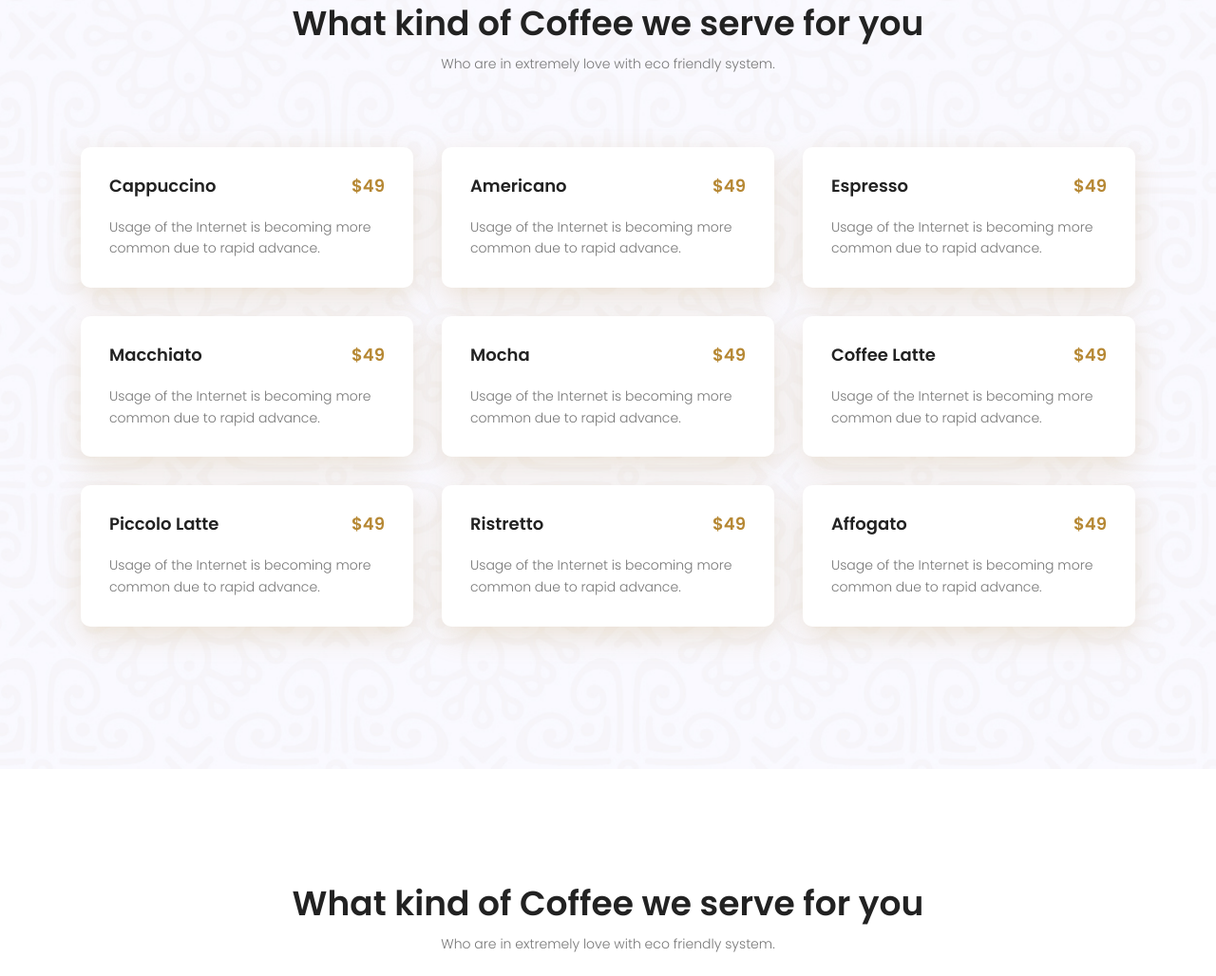
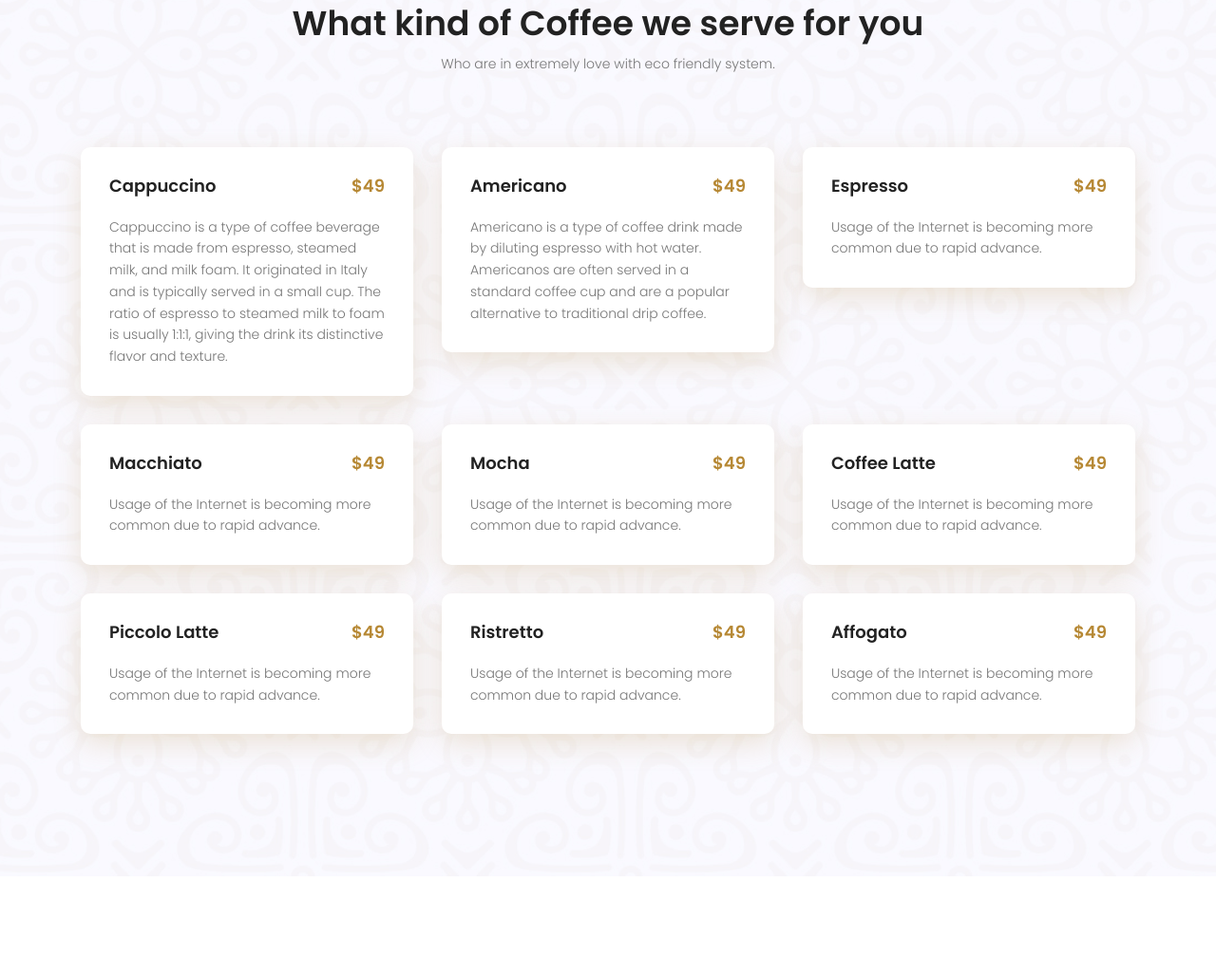
Before and after one commit to swtlbyz/coffee-shop-web, a plain HTML site: page index.html in a window 1280 px wide. Shown: the part 1407-2435 px from the top of the page at 95% size. Drawn offline with nearby package versions, Linux system fonts and the light colour scheme; some packages are replaced by stand-ins of ours.

Commit message:
change description americano and cappucino

```diff
--- a/index.html
+++ b/index.html
@@ -137,7 +137,7 @@
 									</p>
 								</div>
 								<p>
-									Usage of the Internet is becoming more common due to rapid advance.
+									Cappuccino is a type of coffee beverage that is made from espresso, steamed milk, and milk foam. It originated in Italy and is typically served in a small cup. The ratio of espresso to steamed milk to foam is usually 1:1:1, giving the drink its distinctive flavor and texture.
 								</p>
 							</div>
 						</div>
@@ -150,7 +150,7 @@
 									</p>
 								</div>
 								<p>
-									Usage of the Internet is becoming more common due to rapid advance.
+									Americano is a type of coffee drink made by diluting espresso with hot water. Americanos are often served in a standard coffee cup and are a popular alternative to traditional drip coffee.
 								</p>
 							</div>
 						</div>
```
